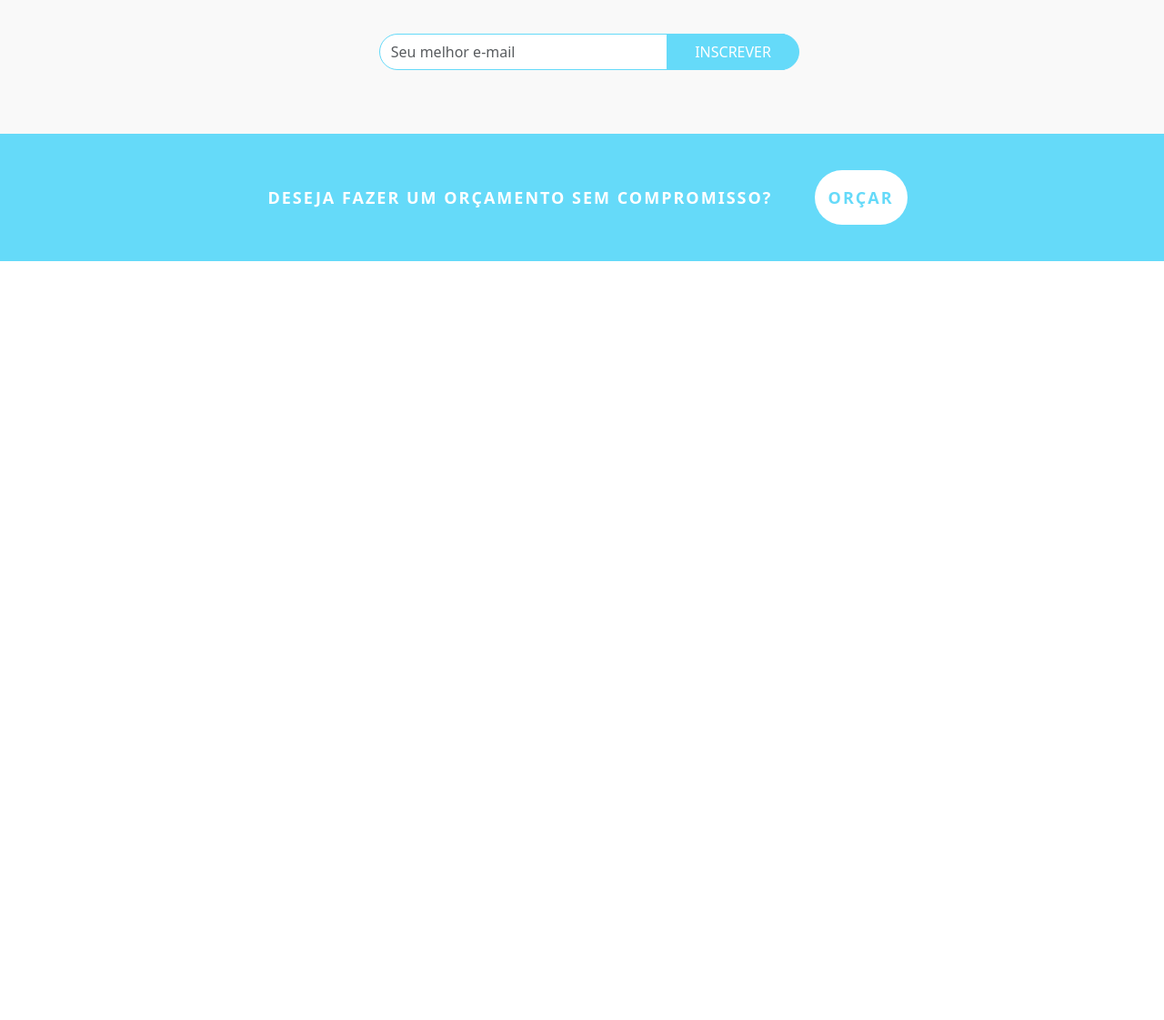
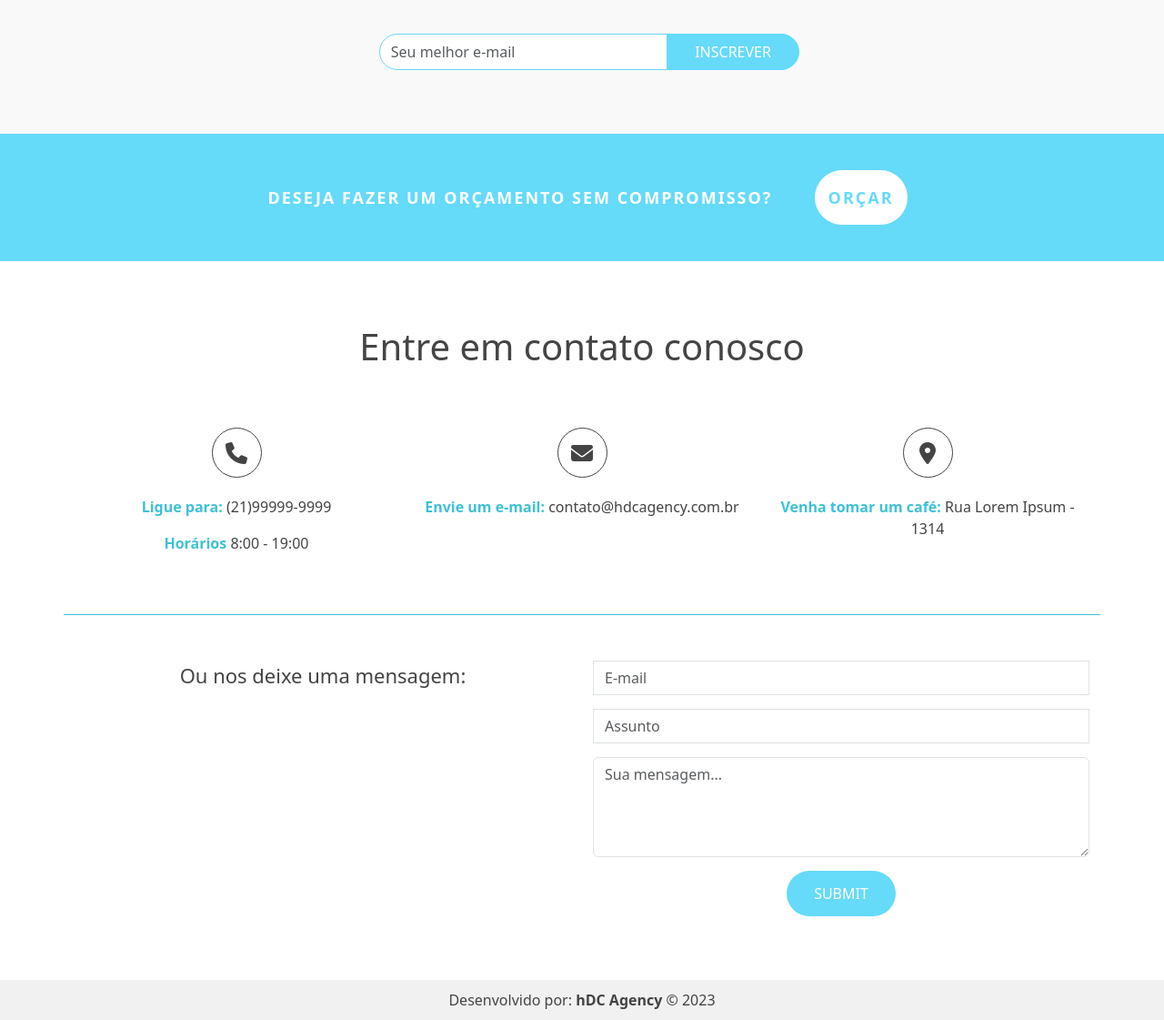
Before and after one commit to manuelamonteiro/BootstrapPage, a plain HTML site: page index.html in a window 1280 px wide. Shown: the part 2972-4093 px from the top of the page at 91% size. Before the commit the page ends 3259 px from the top, so only its background shows below. Drawn offline with nearby package versions, Linux system fonts and the light colour scheme; a script that the page names is missing.

Commit message:
feat: footer

```diff
--- a/css/styles.css
+++ b/css/styles.css
@@ -265,3 +265,81 @@ header,
     margin-left: 30px;
     width: auto;
 }
+
+/* Footer */
+#contact-area {
+    text-align: center;
+}
+
+.contact-box {
+    padding-bottom: 50px;
+    margin-bottom: 50px;
+    border-bottom: 1px solid #3ec1d5;
+}
+
+.contact-box i {
+    color: #444;
+    border: solid 1px #444;
+    border-radius: 50%;
+    width: 55px;
+    height: 55px;
+    line-height: 55px;
+    font-size: 24px;
+    margin-bottom: 20px;
+}
+
+.contact-box p {
+    font-size: 16px;
+}
+
+.contact-title {
+    font-weight: bold;
+    color: #3ec1d5;
+}
+
+#msg-box p {
+    font-size: 22px;
+}
+
+#contact-form input[type="email"],
+#contact-form input[type="text"],
+#contact-form input[type="text-area"] {
+    margin-bottom: 15px;
+    border-radius: 0;
+}
+
+#contact-form .main-btn {
+    width: 120px;
+    height: 50px;
+    margin-top: 15px;
+}
+
+#contact-form .main-btn:hover {
+    color: #3ec1d5;
+}
+
+/* Copy */
+
+#copy-area {
+    background-color: #f1f1f1;
+}
+
+#copy-area .container {
+    padding: 10px 0;
+    text-align: center;
+}
+
+#copy-area .container p {
+    margin-bottom: 0;
+}
+
+#copy-area .container a {
+    font-weight: bold;
+    color: #444;
+    text-decoration: none;
+}
+
+#copy-area .container a:hover {
+    text-decoration: none;
+    color: #3ec1d5;
+}
--- a/index.html
+++ b/index.html
@@ -259,6 +259,8 @@
             </div>
         </div>
 
+        <!--         Portifólio -->
+
         <!--        Newsletter -->
         <div id="news-area">
             <div class="container">
@@ -267,7 +269,8 @@
                 </div>
                 <p>Assine nossa lista de e-mails, e receba nossos conteúdos sobre desenvolvimento de software</p>
                 <form action="">
-                    <input type="email" class="form-control" id="email-input" name="email" placeholder="Seu melhor e-mail">
+                    <input type="email" class="form-control" id="email-input" name="email"
+                        placeholder="Seu melhor e-mail">
                     <input type="submit" id="news-btn" value="Inscrever">
                 </form>
             </div>
@@ -282,6 +285,54 @@
             </div>
         </div>
     </main>
+    <footer>
+        <div id="contact-area">
+            <div class="container">
+                <div class="row">
+                    <div class="col-md-12">
+                        <h3 class="main-title">
+                            Entre em contato conosco
+                        </h3>
+                    </div>
+                    <div class="col-md-4 contact-box">
+                        <i class="fas fa-phone"></i>
+                        <p><span class="contact-title">Ligue para:</span> (21)99999-9999</p>
+                        <p><span class="contact-title">Horários</span> 8:00 - 19:00</p>
+                    </div>
+                    <div class="col-md-4 contact-box">
+                        <i class="fas fa-envelope"></i>
+                        <p><span class="contact-title">Envie um e-mail:</span> contato@hdcagency.com.br</p>
+                    </div>
+                    <div class="col-md-4 contact-box">
+                        <i class="fas fa-map-marker-alt"></i>
+                        <p><span class="contact-title">Venha tomar um café:</span> Rua Lorem Ipsum - 1314</p>
+                    </div>
+                    <div class="col-md-6" id="msg-box">
+                        <p>Ou nos deixe uma mensagem:</p>
+                    </div>
+                    <div class="col-md-6" id="contact-form">
+                        <form action="">
+                            <input type="email" class="form-control" placeholder="E-mail" name="email">
+                            <input type="text" class="form-control" placeholder="Assunto" name="subject">
+                            <textarea class="form-control" name="message" rows="4" placeholder="Sua mensagem..."
+                                name="message"></textarea>
+                            <input type="submit" class="main-btn">
+                        </form>
+                    </div>
+                </div>
+            </div>
+        </div>
+        <div id="copy-area">
+            <div class="container">
+                <div class="row">
+                    <div class="col-md-12">
+                        <p>Desenvolvido por: <a href="https://www.google.com" target="_blank">hDC Agency</a> &copy; 2023
+                        </p>
+                    </div>
+                </div>
+            </div>
+        </div>
+    </footer>
     <script src="js/scripts.js"></script>
 </body>
 
```
